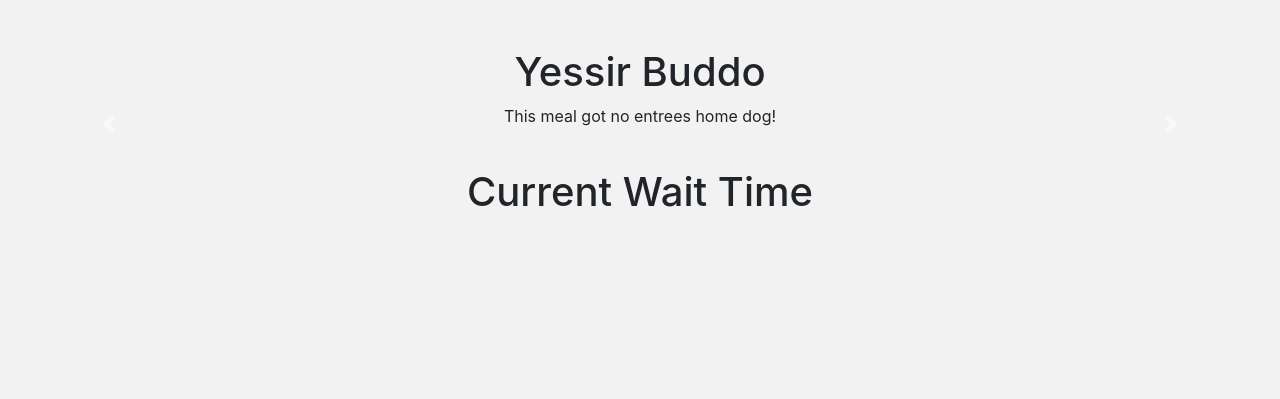
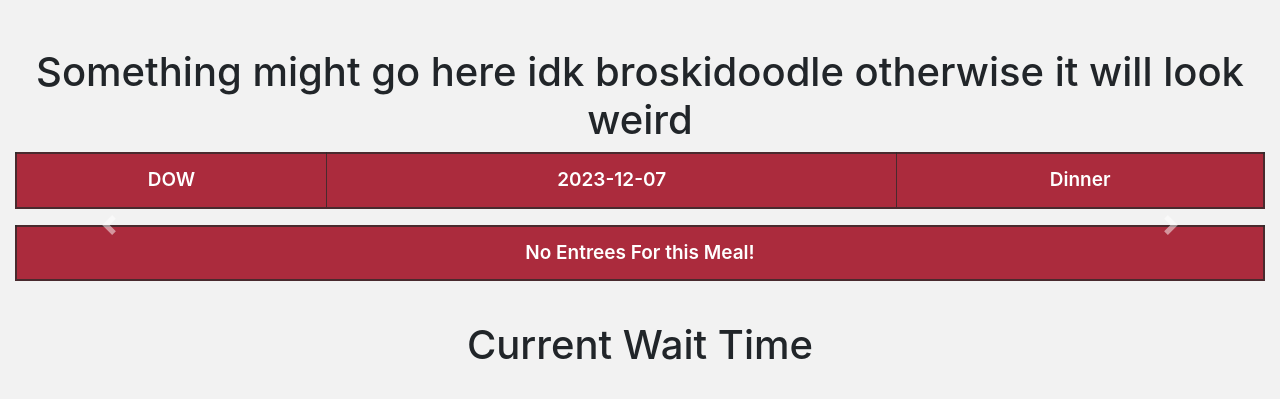
Before and after one commit to dylangbruckner/Berg-Insights, a Flask app: page / in a window 1280 px wide. Shown: the part 67-466 px from the top of the page. Run offline with Flask 3, Linux system fonts and the light colour scheme; data that the repository does not hold is empty; some libraries are stand-ins or nearby versions.

Commit message:
dates and meals to the carousel

```diff
--- a/main/app.py
+++ b/main/app.py
@@ -81,8 +81,8 @@ def breakentree(samplehtml):
     else:
         return None
 
-# returns the entrees for a meal number
-def mealnumber(mealnum):
+# determines the date and meal of any meal num
+def date_a_meal(mealnum):
     # determines the current meal date and meal(B, L, D)
     if current_time > time(19, 30, 0):
         cmealdate = today + timedelta(1)
@@ -95,7 +95,6 @@ def mealnumber(mealnum):
             cmealnum = 1
         elif current_time < time(19, 30, 0):
             cmealnum = 2
-
 
     # finds the meal date of mealnum and calculates the meal (B, L, D) using math
     mealdate = cmealdate + timedelta((mealnum-mealnum%3)/3)
@@ -112,6 +111,13 @@ def mealnumber(mealnum):
             meal = 0
         else:
             meal = 1
+
+    return meal, mealdate
+
+# returns the entrees for a meal number
+def mealnumber(mealnum):
+    # determines the current meal date and meal(B, L, D)
+    meal, mealdate = date_a_meal(mealnum)
 
     # formats the date, and gets the url of that date's html
     fdate = f"{mealdate.month}-{mealdate.day}-{mealdate.year}"
@@ -151,9 +157,22 @@ def index():
     entreesdict = dict.fromkeys(nummeals)
     ratingsdict = dict.fromkeys(nummeals)
     commentsdict = dict.fromkeys(nummeals)
+    dates = dict.fromkeys(nummeals)
+    meal = dict.fromkeys(nummeals)
+    datesofweek = dict.fromkeys(nummeals)
+
 
     for keys in entreesdict:
         entreesdict[keys] = mealnumber(keys)
+        dates[keys] = date_a_meal(keys)[1]
+        temp = date_a_meal(keys)[0]
+        if temp == 0:
+            meal[keys] = "Breakfast"
+        elif temp == 1:
+            meal[keys] = "Lunch"
+        else:
+            meal[keys] = "Dinner"
+
 
     # Daniel put a dictionary here with all of the days as the key, ie _1, 0, 1, etc. for the days of the carousel with entrees, like seen above
     # also make sure that these are in order from negative to positive in the dictionary, like i did
@@ -164,7 +183,7 @@ def index():
     for keys in commentsdict:
         commentsdict[keys] = ["a", "a", "a", "A", "ewww", "a", "testing123"]
 
-    return render_template("index.html", average_wait_times=average_wait_times, entreesdict = entreesdict, ratingsdict = ratingsdict, commentsdict = commentsdict)
+    return render_template("index.html", average_wait_times=average_wait_times, entreesdict = entreesdict, ratingsdict = ratingsdict, commentsdict = commentsdict, dates = dates, meal = meal)
 
 
 @app.route("/form", methods=["GET", "POST"])
--- a/main/templates/index.html
+++ b/main/templates/index.html
@@ -3,13 +3,13 @@
 {% block main %}
 
 <h1>
-  Yessir Buddo
+  Something might go here idk broskidoodle otherwise it will look weird
 </h1>
 <!-- carousel -->
 <!-- jinja is used to fill tables with day's food, create carousel slides for all of the days we want -->
 <!-- and to display the current/upcoming meal as active! -->
 <div class="bd-example">
-  <div id="carouselExampleCaptions" class="carousel slide" data-ride="carousel">
+  <div id="carouselExampleCaptions" class="carousel slide">
     <div class="carousel-inner">
       {% for eday in entreesdict %}
       {% if eday == 0 %}
@@ -17,8 +17,23 @@
       {% else %}
       <div class="carousel-item">
       {% endif %}
+        <table class="table table-primary">
+          <thead>
+            <tr>
+              <th class="table-collumn" scope="col">DOW</th>
+              <th class="table-collumn" scope="col">{{ dates[eday] }}</th>
+              <th class="table-collumn" scope="col">{{ meal[eday] }}</th>
+            </tr>
+          </thead>
+        </table>
         {% if entreesdict[eday] is none %}
-        <p>This meal got no entrees home dog!</p>
+        <table class="table table-primary">
+          <thead>
+            <tr>
+              <th class="table-collumn" scope="col">No Entrees For this Meal!</th>
+            </tr>
+          </thead>
+        </table>
         {% else %}
         <table class="table table-primary">
           <thead>
@@ -41,16 +56,6 @@
         {% endif %}
       </div>
       {% endfor %}
-
-      <div class="carousel-item">
-        <p>
-          testing slide 123123
-        </p>
-        <div class="carousel-caption d-none d-md-block">
-          <h5>Third slide label</h5>
-          <p>Praesent commodo cursus magna, vel scelerisque nisl consectetur.</p>
-        </div>
-      </div>
     </div>
     <a class="carousel-control-prev" href="#carouselExampleCaptions" role="button" data-slide="prev">
       <span class="carousel-control-prev-icon" aria-hidden="true"></span>
```
